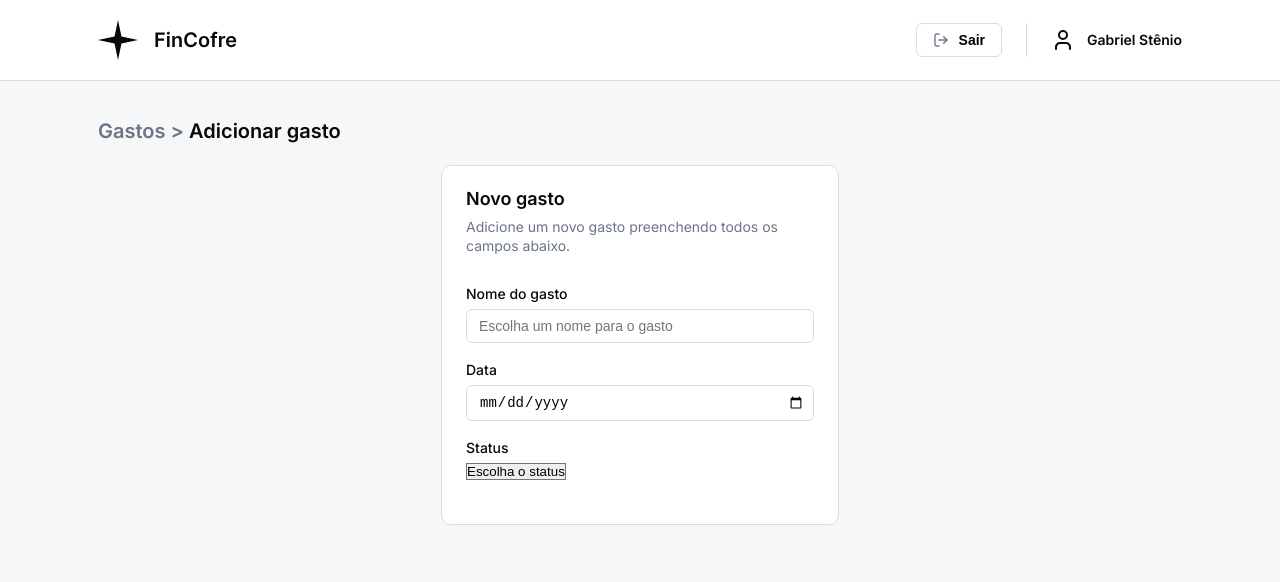
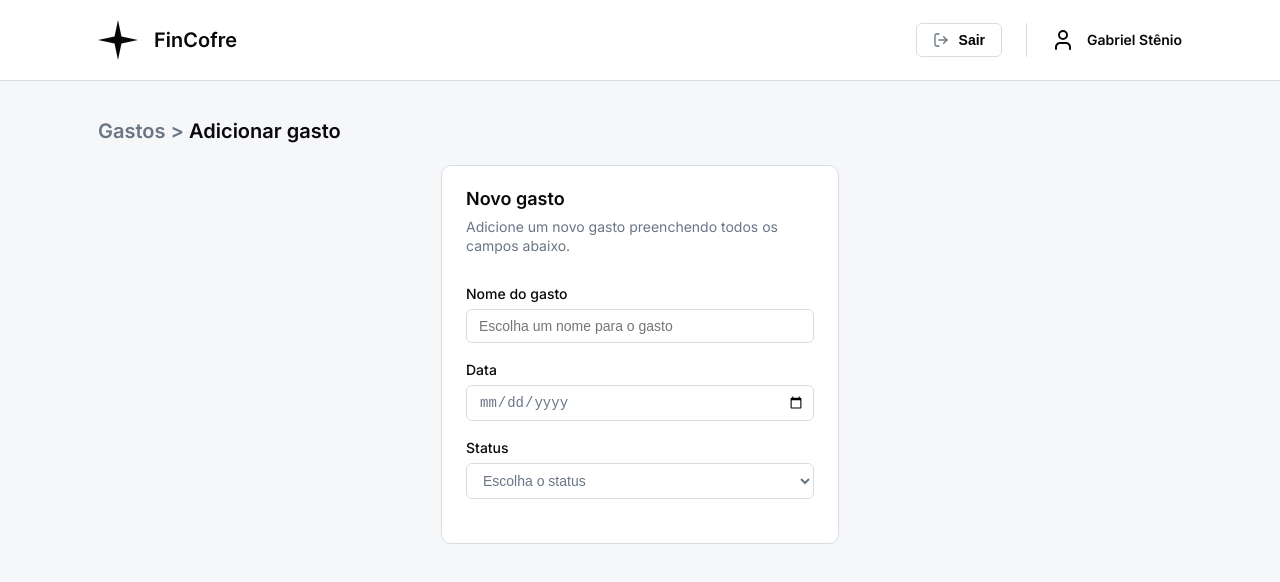
Before and after one commit to bagrielz/frontend-fincofre, an Angular app: page /adicionar-gasto in a window 1280 px wide. Shown: the top 582 px of the page. Built offline with nearby package versions, Linux system fonts and the light colour scheme.

Commit message:
style: updates the color in select option

```diff
--- a/src/app/features/form/components/field/field.component.css
+++ b/src/app/features/form/components/field/field.component.css
@@ -13,9 +13,14 @@
   display: flex;
 }
 
+.custom-input select {
+  color: var(--color-gray-300);
+}
+
 .input-form {
   width: 100%;
   box-sizing: border-box;
+  background: var(--color-light);
 
   font-size: var(--font-size-sm);
   padding: 0.5rem 3.5rem 0.5rem 0.75rem;
@@ -24,10 +29,10 @@
   border-radius: 0.375rem;
 }
 
+.input-form[type="date"] {
+  color: var(--color-gray-300);
+}
+
 .input-form.custom-date {
   padding: 0.5rem 0.5rem 0.5rem 0.75rem;
 }
-
-.select {
-  appearance: none;
-}
--- a/src/app/features/form/components/field/field.component.html
+++ b/src/app/features/form/components/field/field.component.html
@@ -15,9 +15,9 @@
     <select
       [id]="field.formControlName"
       [formControlName]="field.formControlName"
-      class="select"
+      class="input-form"
     >
-      <option value="" disabled selected hidden>Escolha o status</option>
+      <option value="" disabled selected>Escolha o status</option>
       @for (status of field.options; track $index) {
       <option [value]="status.value">{{ status.label }}</option>
       }
```
